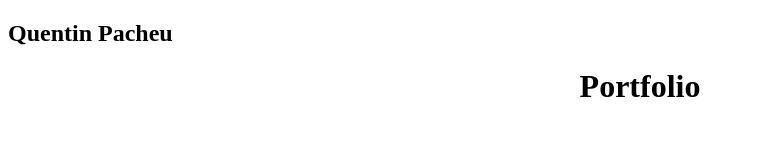
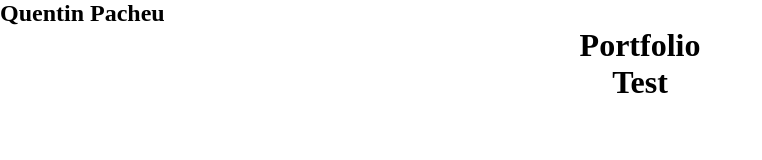
Before and after one commit to QuentinPacheu/Portfolio, a plain HTML site: page index.html in a window 1280 px wide. Shown: the whole page, without its empty margins (0-762 px from the left). Drawn offline with Linux system fonts and the light colour scheme.

Commit message:
:sparkles: Index page

```diff
--- a/index.html
+++ b/index.html
@@ -11,6 +11,7 @@
     <h2>Quentin Pacheu</h2>
     <main>
         <h1>Portfolio</h1>
+        <h1>Test</h1>
     </main>
 </body>
 </html>
--- a/style.css
+++ b/style.css
@@ -1,3 +1,7 @@
 h1{
     text-align: center;
 }
+*{
+    margin: 0;
+    padding: 0;
+}
```
